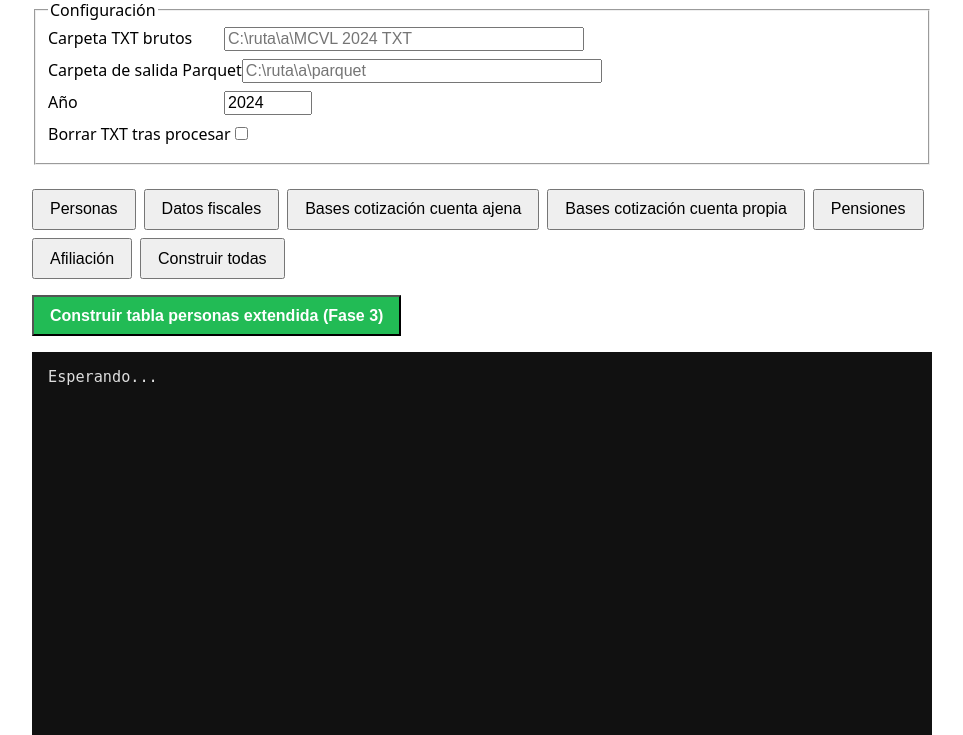
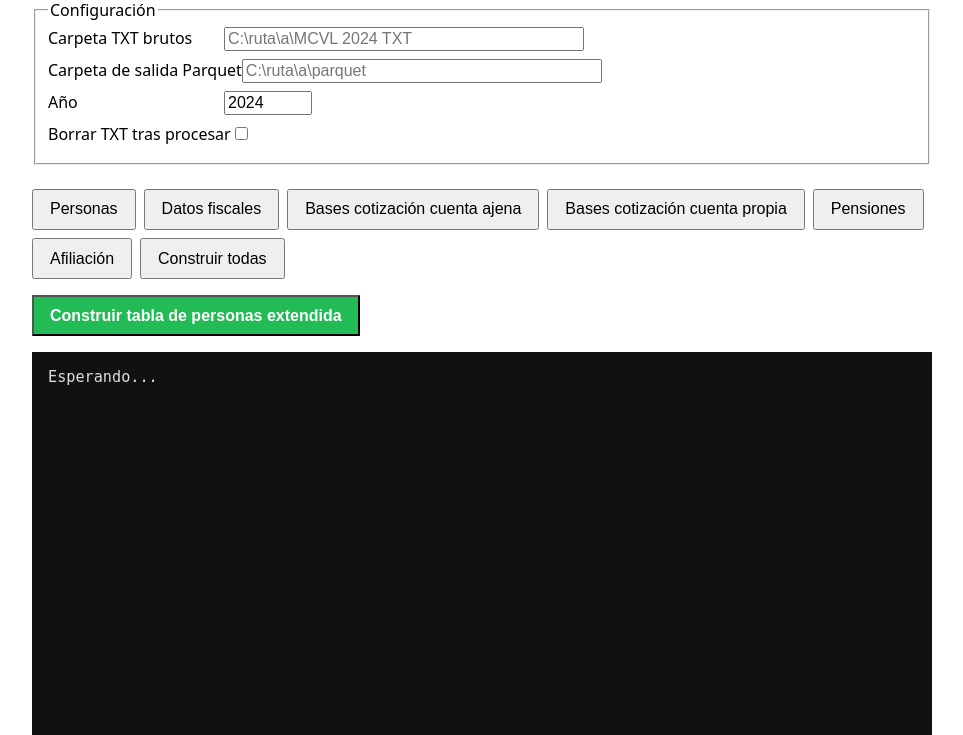
Before and after one commit to RobertoSanz88/MCVLAnalyserSEPE, a FastAPI app: page / in a window 1280 px wide. Shown: the part 223-958 px from the top of the page, without its empty margins (158-1121 px from the left). Run offline with FastAPI, Linux system fonts and the light colour scheme.

Commit message:
etl webui: quita "(Fase 3)" del texto del boton final
Co-Authored-By: Claude Sonnet 5 <noreply@anthropic.com>

```diff
--- a/etl/webui/templates/index.html
+++ b/etl/webui/templates/index.html
@@ -52,7 +52,7 @@
         <button id="boton-todas" onclick="ejecutar('todas')">Construir todas</button>
     </div>
     <div class="acciones">
-        <button id="boton-personas_extendida" class="final" onclick="ejecutar('personas_extendida')">Construir tabla personas extendida (Fase 3)</button>
+        <button id="boton-personas_extendida" class="final" onclick="ejecutar('personas_extendida')">Construir tabla de personas extendida</button>
     </div>
 
     <div id="barra-contenedor"><div id="barra">0%</div></div>
```
